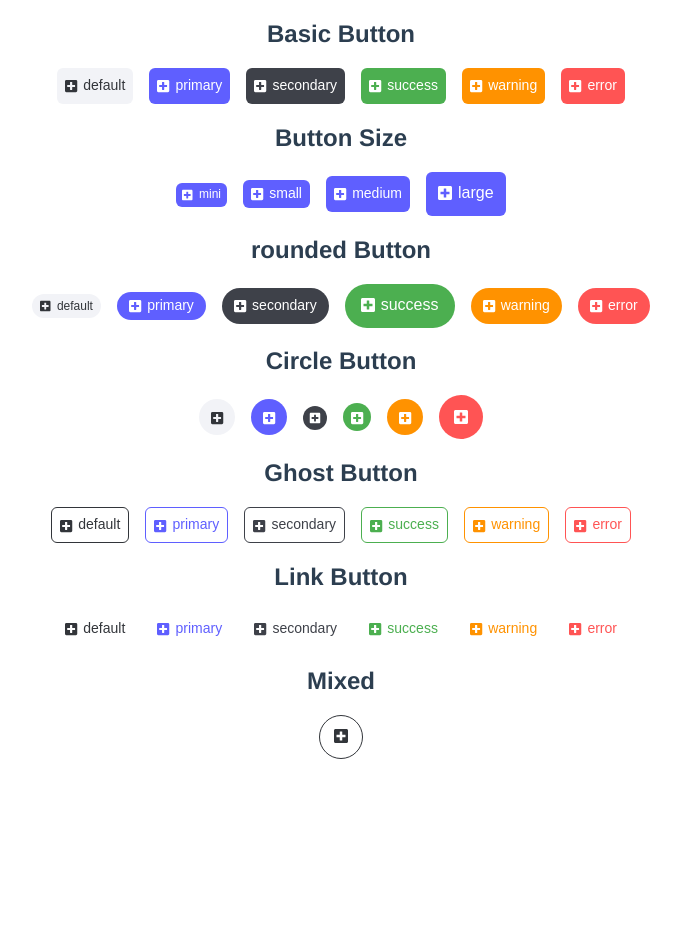
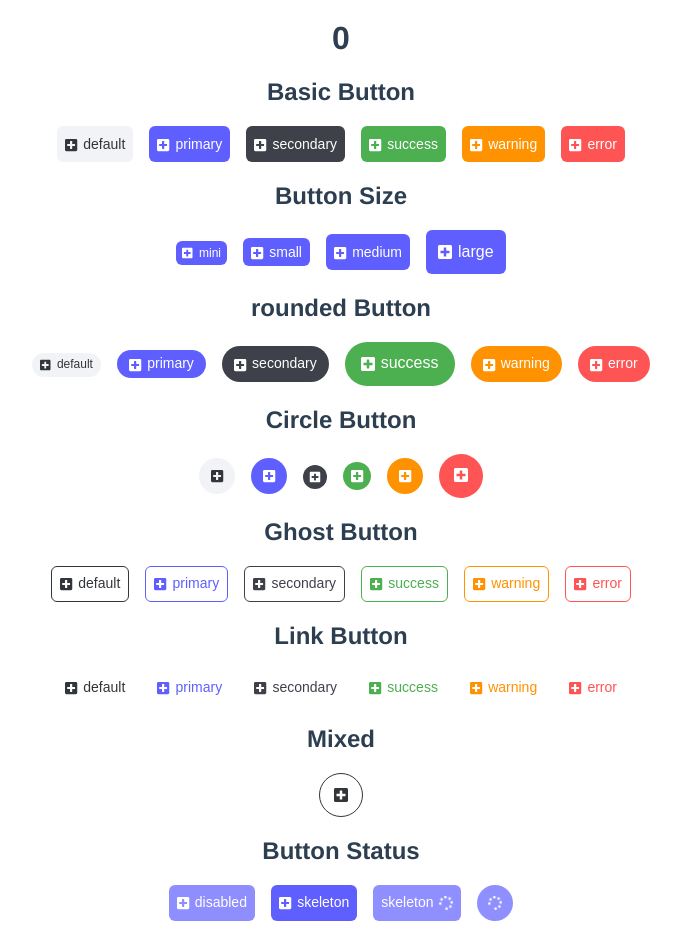
Before and after one commit to JAE-GYU/gyu-ui, a Vue app: page / in a window 1280 px wide. Shown: the part 40-969 px from the top of the page, without its empty margins (299-980 px from the left). Before the commit the page ends 807 px from the top, so only its background shows below. Built offline with nearby package versions, Linux system fonts and the light colour scheme.

Commit message:
feat: Add GButton status

```diff
--- a/src/App.vue
+++ b/src/App.vue
@@ -1,4 +1,5 @@
 <template>
+  <h1>{{ count }}</h1>
   <div class="g-button__wrap">
     <h2>Basic Button</h2>
     <g-button
@@ -266,20 +267,69 @@
       @click="handleClick"
     ></g-button>
   </div>
+
+  <div class="g-button__wrap">
+    <h2>Button Status</h2>
+    <g-button
+      kind="primary"
+      prefix-icon="fa fa-plus-square"
+      size="medium"
+      disabled
+      @click="handleClick"
+    >disabled</g-button>
+
+    <g-button
+      kind="primary"
+      prefix-icon="fa fa-plus-square"
+      size="medium"
+      :skeleton="skeleton"
+      @click="handleClick"
+    >skeleton</g-button>
+
+    <g-button
+      kind="primary"
+      prefix-icon="fa fa-plus-square"
+      size="medium"
+      loading
+      @click="handleClick"
+    >skeleton</g-button>
+
+    <g-button
+      kind="primary"
+      prefix-icon="fa fa-plus-square"
+      size="medium"
+      circle
+      loading
+      @click="handleClick"
+    >skeleton</g-button>
+  </div>
 </template>
 
 <script lang="ts">
-import { defineComponent } from "vue";
+import { defineComponent, ref, onMounted } from "vue";
 
 export default defineComponent({
   name: "App",
   setup() {
-    const handleClick = (): void => {
-      alert("Button Clicked!");
+    const count = ref(0);
+
+    const handleClick = (e: MouseEvent): void => {
+      count.value += 1;
+      console.log("Click", e.target);
     };
+
+    const skeleton = ref(true);
+
+    onMounted(() => {
+      setInterval(() => {
+        skeleton.value = !skeleton.value;
+      }, 3000);
+    });
 
     return {
       handleClick,
+      skeleton,
+      count,
     };
   },
 });
--- a/src/components/GButton/GButton.scss
+++ b/src/components/GButton/GButton.scss
@@ -50,6 +50,7 @@
 /* GButton styles */
 .g-button {
   height: 2rem;
+  position: relative;
   text-align: center;
   font-size: 0.875rem;
   line-height: 1;
@@ -61,6 +62,7 @@
   outline: none;
   transition: .2s;
   cursor: pointer;
+  overflow: hidden;
 
   .button__icon {
     vertical-align: middle;
@@ -91,6 +93,10 @@
         height: 0.75rem;
       }
     }
+
+    &.is-skeleton {
+      width: 4rem;
+    }
   }
 
   &.g-size--small {
@@ -103,6 +109,10 @@
 
     &.is-circle {
       width: 1.75rem;
+    }
+
+    &.is-skeleton {
+      width: 5rem;
     }
   }
 
@@ -117,6 +127,10 @@
     &.is-circle {
       width: 2.25rem;
     }
+
+    &.is-skeleton {
+      width: 5.25rem;
+    }
   }
 
   &.g-size--large {
@@ -130,6 +144,10 @@
 
     &.is-circle {
       width: 2.75rem;
+    }
+
+    &.is-skeleton {
+      width: 5.75rem;
     }
   }
 
@@ -153,4 +171,40 @@
   &.is-circle {
     border-radius: 50%;
   }
+
+  /* status */
+  .is-disabled, &:disabled {
+    opacity: .7;
+    cursor: not-allowed;
+  }
+
+  &.is-skeleton {
+    background: $-color-skeleton;
+    vertical-align: middle;
+    &::before {
+      content: '';
+      width: 100%;
+      height: 100%;
+      background: $-color-skeleton-darken;
+      opacity: .4;
+      position: absolute;
+      top: 0;
+      left: 0;
+      animation: 1.2s linear infinite skeleton-animation;
+    }
+  }
 }
+
+@keyframes skeleton-animation {
+  0% {
+    opacity: 0;
+  }
+
+  50% {
+    opacity: 1;
+  }
+
+  100% {
+    opacity: 0;
+  }
+}
--- a/src/components/GButton/GButton.vue
+++ b/src/components/GButton/GButton.vue
@@ -1,14 +1,21 @@
 <template>
-  <button class="g-button" :class="[btnClasses, sizableClasses, statusClasses]">
-    <span v-if="prefixIcon" class="button__icon prefix-icon">
+  <button
+    class="g-button"
+    :class="[btnClasses, sizableClasses, statusClasses]"
+    :disabled="disabled || loading || skeleton"
+    @click.capture="handleClick"
+  >
+    <template v-if="!skeleton">
+      <span v-if="prefixIcon && !loading" class="button__icon prefix-icon">
         <i :class="prefixIcon"></i>
       </span>
       <span v-if="!circle" class="button__text">
         <slot></slot>
       </span>
-    <span v-if="suffixIcon && !circle" class="button__icon suffix-icon">
-      <i :class="suffixIcon"></i>
+      <span v-if="(suffixIcon && !circle) || loading" class="button__icon suffix-icon">
+        <i :class="suffixIconClass"></i>
       </span>
+    </template>
   </button>
 </template>
 
@@ -23,6 +30,7 @@ import {
 import { defineComponent, computed } from "vue";
 export default defineComponent({
   name: "g-button",
+  inheritAttrs: false,
   props: {
     ...sizeProps,
     ...kindProps,
@@ -59,7 +67,7 @@ export default defineComponent({
       default: false,
     },
   },
-  setup(props) {
+  setup(props, { emit }) {
     const { sizableClasses, statusClasses } = useComponentClasses(props);
 
     const btnClasses = computed(
@@ -74,10 +82,26 @@ export default defineComponent({
       }
     );
 
+    const suffixIconClass = computed((): string => {
+      return props.loading ? "fa fa-spinner fa-spin" : props.suffixIcon;
+    });
+
+    const handleClick = (ev: MouseEvent) => {
+      if (props.disabled || props.loading || props.skeleton) {
+        ev.preventDefault();
+        ev.stopPropagation();
+        ev.stopImmediatePropagation();
+      } else {
+        emit("click", ev);
+      }
+    };
+
     return {
       sizableClasses,
       statusClasses,
       btnClasses,
+      suffixIconClass,
+      handleClick,
     };
   },
 });
--- a/src/composables/commonComponent.ts
+++ b/src/composables/commonComponent.ts
@@ -53,9 +53,9 @@ const useComponentClasses = (props: any) => {
 
   const statusClasses = computed((): Record<string, boolean> => {
     return {
-      'is--disabled': props.disabled,
-      'is--loading': props.loading,
-      'is--skeleton': props.skeleton,
+      'is-disabled': props.disabled,
+      'is-loading': props.loading,
+      'is-skeleton': props.skeleton,
     }
   });
 
--- a/src/globals/gyu_colors.scss
+++ b/src/globals/gyu_colors.scss
@@ -1,5 +1,7 @@
 $-color-gray: #f0f0f0;
 $-color-light: #f3f4f7;
+$-color-skeleton: #e1e4ef;
+$-color-skeleton-darken: darken($-color-skeleton, 5%);
 
 $-color-text: #32353A;
 $-color-text-invert: #fff;
```
Lines whose indentation alone changed are shown as unchanged.
